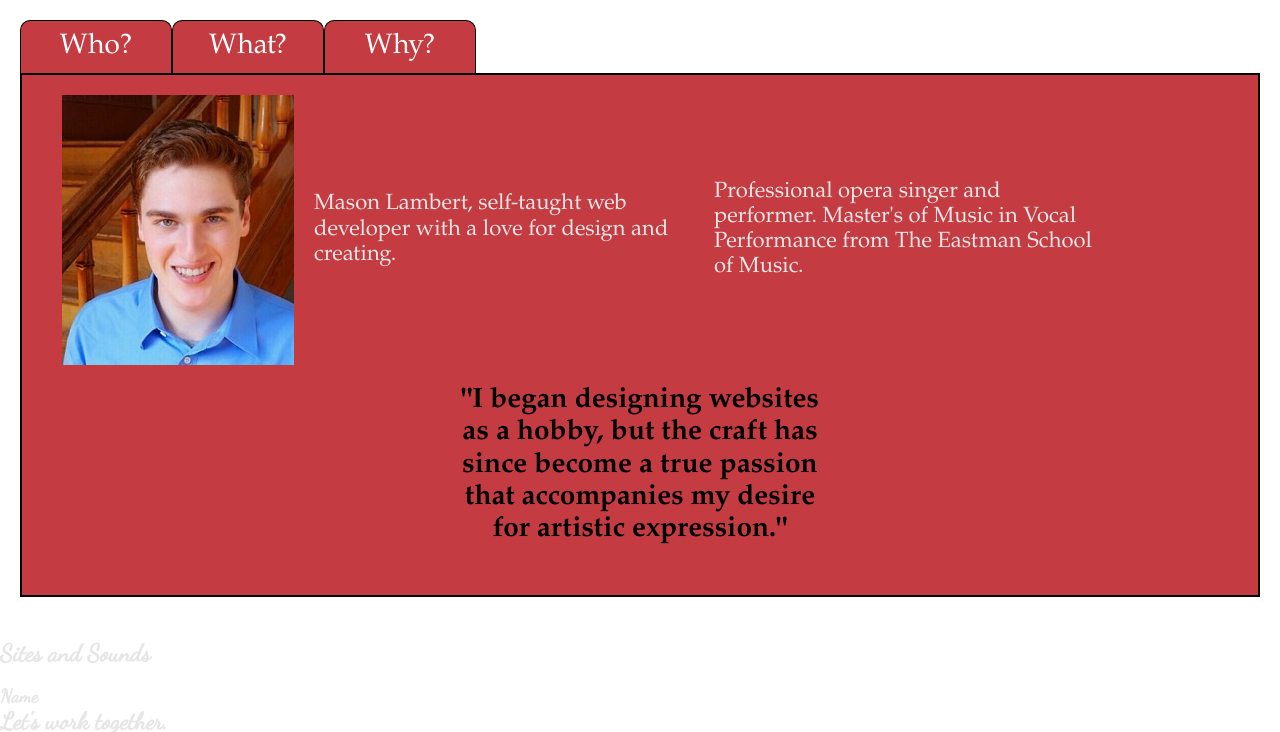
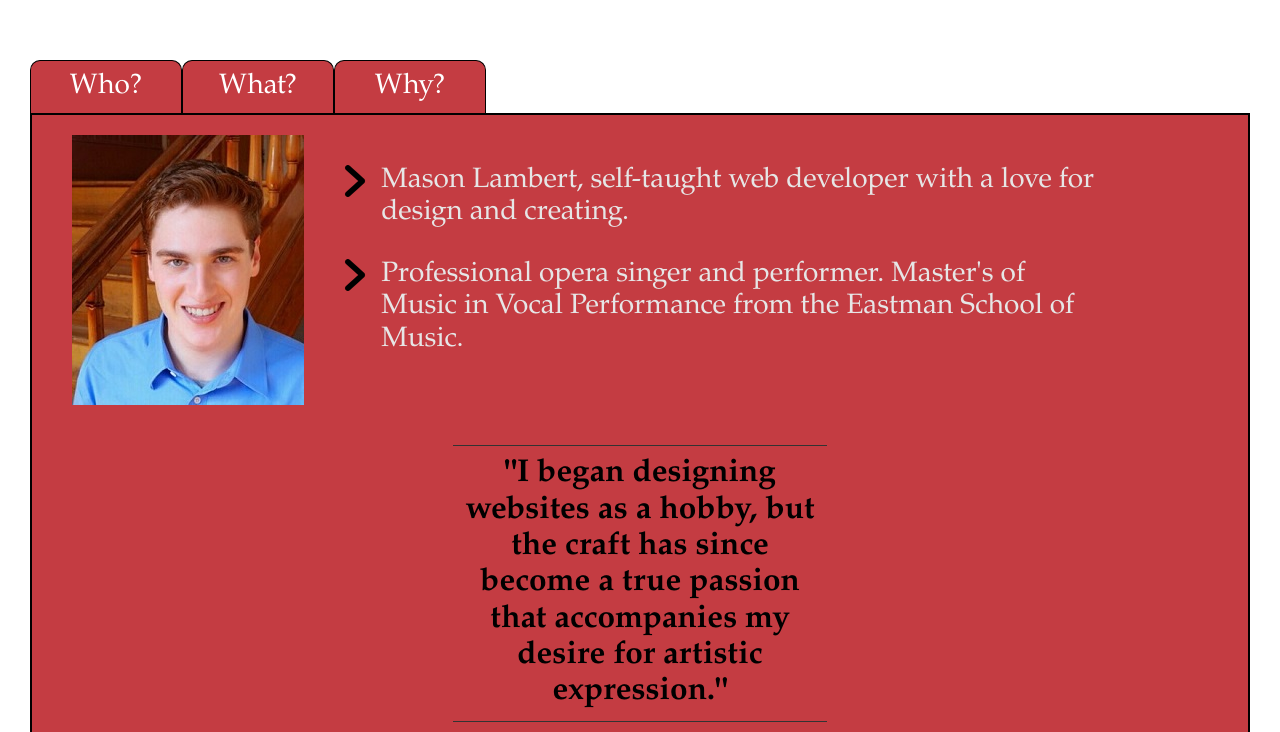
Before and after one commit to artist-in-residence/artist-portfolio, a website: page app/index.html in a window 1280 px wide. Shown: the part 800-1532 px from the top of the page. Drawn offline with Linux system fonts and the light colour scheme.

Commit message:
Who tab continued styles

```diff
--- a/app/css/modules/_about-section.css
+++ b/app/css/modules/_about-section.css
@@ -1,7 +1,7 @@
 .about-section {
   font-family: Garamond,Baskerville,Baskerville Old Face,Hoefler Text,Times New Roman,serif;
   background-color: #FFF;
-  height: 640px;
+  padding: 40px 10px;
 &__section-title {
   font-size: 1.75rem;
   background-color: $mainRed;
@@ -15,19 +15,34 @@
   }
 &__section-content {
   padding: 20px 40px;
-  font-size: 1.375rem;
+  font-size: 1.75rem;
   background-color: $mainRed;
-  height: 480px;
   border: 2px solid #000;
   }
 
+&__image-container {
+  width: 20%;
+}
+
 &__image {
+padding-right: 10px;
+}
+
+&__description-section {
+  width: 80%;
+}
+
+&__arrow {
+  padding-left: 40px;
+  float: left;
 }
 
 &__description {
-  width: 400px;
-  padding-left: 20px;
+  float: left;
+  padding-left: 10px;
   box-sizing: border-box;
+  width: 80%;
+  margin-bottom: 30px;
 }
 
 &__block-quote {
@@ -37,9 +52,13 @@
   }
 
 &__block-quote-text {
-  font-size: 1.75rem;
+  font-size: 1.975rem;
   text-align: center;
   font-weight: 700;
   width: 33%;
+  border-top: 1px solid #333333;
+  border-bottom: 1px solid #333333;
+  padding: 10px 0;
+  margin: 10px;
   }
 }
--- /dev/null
+++ b/app/css/modules/_portfolio.css
@@ -0,0 +1,4 @@
+.portfolio {
+  background-image: url(images/curtain-background.png);
+  height: 600px;
+}
--- a/app/css/styles.css
+++ b/app/css/styles.css
@@ -5,3 +5,4 @@
 @import "modules/_btn";
 @import "modules/_site-menu";
 @import "modules/_about-section";
+@import "modules/_portfolio";
--- a/app/index.html
+++ b/app/index.html
@@ -38,9 +38,19 @@
       </nav>
     <div class="about-section__section-content">
       <div class="flex--wrap flex--align-center">
-        <img class="about-section__image" src="images/artist-image.jpg" />
-          <li class="about-section__description">Mason Lambert, self-taught web developer with a love for design and creating.</li>
-          <li class="about-section__description">Professional opera singer and performer. Master's of Music in Vocal Performance from The Eastman School of Music.</li>
+        <div class="about-section__image-container">
+        <img class="about-section__image" src="images/artist-image.jpg" alt="Mason Lambert-AiR"/>
+        </div>
+    <ul class="about-section__description-section">
+      <li class="group">
+<img class="about-section__arrow" src="images/arrow-bullet.png" />
+<p class="about-section__description">
+  Mason Lambert, self-taught web developer with a love for design and creating.
+</p>
+</li>
+      <li><img class="about-section__arrow" src="images/arrow-bullet.png" /></li>
+      <li class="about-section__description">Professional opera singer and performer. Master's of Music in Vocal Performance from the Eastman School of Music.</li>
+    </ul>
       </div>
   <div class="about-section__block-quote flex--wrap">
   <p class="about-section__block-quote-text">"I began designing websites as a hobby, but the craft has since become a true passion that accompanies my desire for artistic expression."</p>
--- a/app/styles.css
+++ b/app/styles.css
@@ -505,7 +505,7 @@ width: 25%;
 .about-section {
   font-family: Garamond,Baskerville,Baskerville Old Face,Hoefler Text,Times New Roman,serif;
   background-color: #FFF;
-  height: 640px;
+  padding: 40px 10px;
 }
 
 .about-section__section-title {
@@ -522,19 +522,34 @@ width: 25%;
 
 .about-section__section-content {
   padding: 20px 40px;
-  font-size: 1.375rem;
+  font-size: 1.75rem;
   background-color: #c43c42;
-  height: 480px;
   border: 2px solid #000;
   }
 
+.about-section__image-container {
+  width: 20%;
+}
+
 .about-section__image {
+padding-right: 10px;
+}
+
+.about-section__description-section {
+  width: 80%;
+}
+
+.about-section__arrow {
+  padding-left: 40px;
+  float: left;
 }
 
 .about-section__description {
-  width: 400px;
-  padding-left: 20px;
+  float: left;
+  padding-left: 10px;
   box-sizing: border-box;
+  width: 80%;
+  margin-bottom: 30px;
 }
 
 .about-section__block-quote {
@@ -544,8 +559,17 @@ width: 25%;
   }
 
 .about-section__block-quote-text {
-  font-size: 1.75rem;
+  font-size: 1.975rem;
   text-align: center;
   font-weight: 700;
   width: 33%;
+  border-top: 1px solid #333333;
+  border-bottom: 1px solid #333333;
+  padding: 10px 0;
+  margin: 10px;
   }
+
+.portfolio {
+  background-image: url(images/curtain-background.png);
+  height: 600px;
+}
```
Also changed, not shown: app/images/arrow-bullet.png (added).
